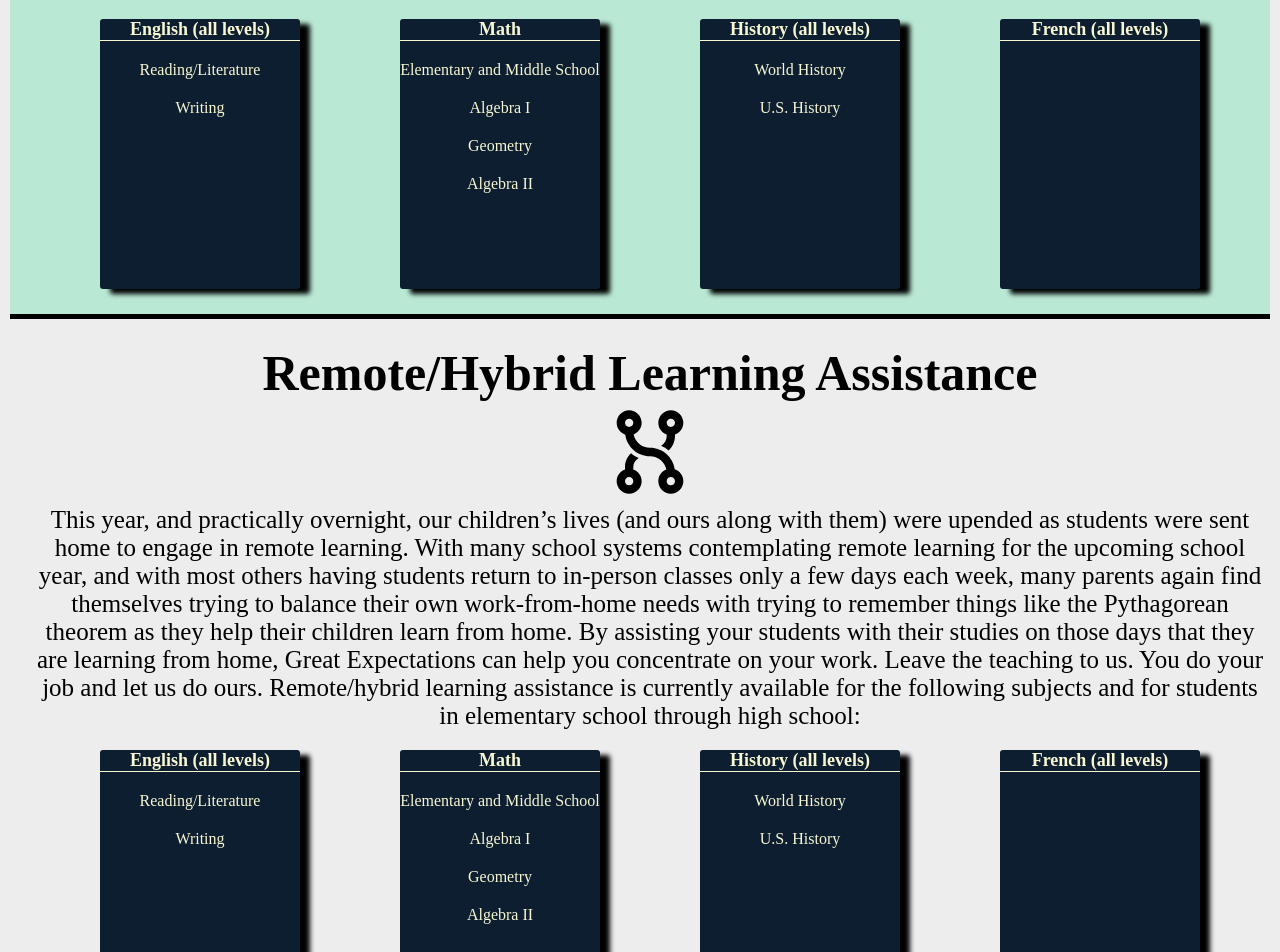
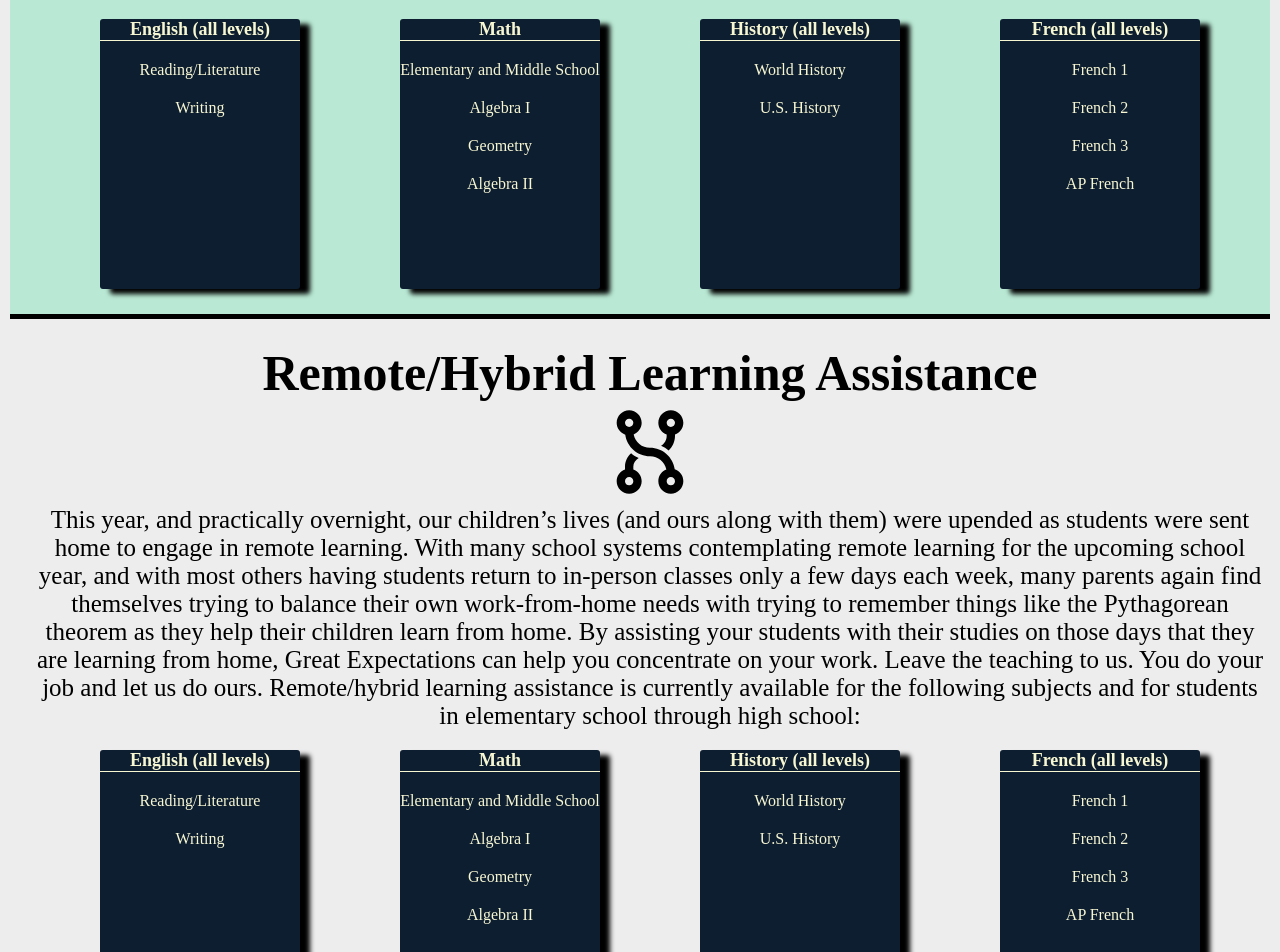
Before and after one commit to NateMail/greatexpectationsmoc, a React (Create React App) app: page / in a window 1280 px wide. Shown: the part 1460-2412 px from the top of the page. Built offline with nearby package versions, Linux system fonts and the light colour scheme; a web font is replaced by a local one.

Commit message:
Services cards

```diff
--- a/src/components/Services.js
+++ b/src/components/Services.js
@@ -110,6 +110,13 @@
             <div className="col-1-of-4">
               <div className="services__card">
                 <h4 className="services__card__header">French (all levels)</h4>
+                <ul className="services__card__list">
+                  <li className="services__card__list__item">French 1</li>
+                  <li className="services__card__list__item">French 2</li>
+                  <li className="services__card__list__item">French 3</li>
+
+                  <li className="services__card__list__item">AP French</li>
+                </ul>
               </div>
             </div>
           </div>
@@ -175,6 +182,13 @@
             <div className="col-1-of-4">
               <div className="services__card">
                 <h4 className="services__card__header">French (all levels)</h4>
+                <ul className="services__card__list">
+                  <li className="services__card__list__item">French 1</li>
+                  <li className="services__card__list__item">French 2</li>
+                  <li className="services__card__list__item">French 3</li>
+
+                  <li className="services__card__list__item">AP French</li>
+                </ul>
               </div>
             </div>
           </div>
```
